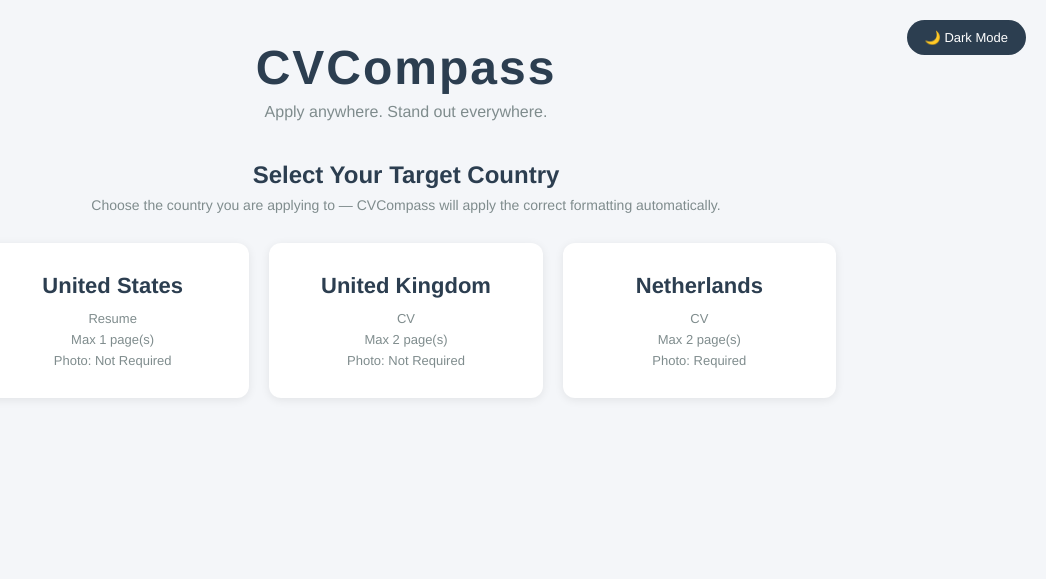
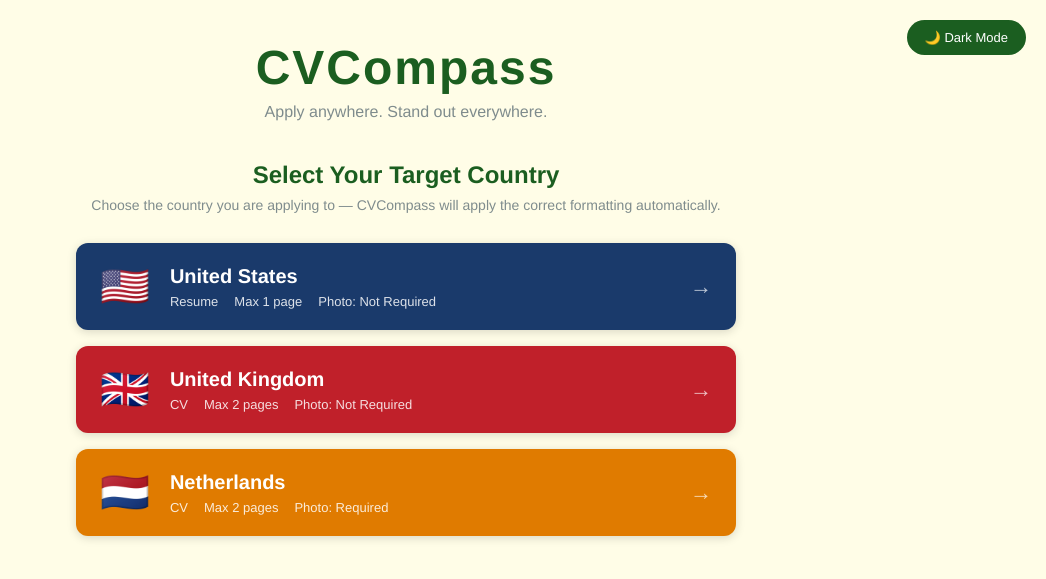
Before and after one commit to Vyshna-Work/CVCompass, a Flask app: page / in a window 1280 px wide. Shown: the top 579 px of the page, without its empty margins (234-1280 px from the left). Run offline with Flask 3, Linux system fonts and the light colour scheme.

Commit message:
Enhance CV generation with custom styling options and improve layout for country selection

```diff
--- a/app.py
+++ b/app.py
@@ -7,6 +7,7 @@
 from flask import Flask, render_template, request, send_file, redirect, url_for
 import os
 
+# Importing our custom classes
 from models.country import USA, UK, NETHERLANDS
 from models.user import User
 from models.cv import CV
@@ -16,6 +17,7 @@ from models.pdf_generator import PDFGenerator
 # App Setup
 # ============================================
 
+# Creating the Flask app
 app = Flask(__name__)
 
 # Folder where generated PDFs will be saved
@@ -23,6 +25,7 @@ OUTPUT_FOLDER = "output"
 os.makedirs(OUTPUT_FOLDER, exist_ok=True)
 
 # Dictionary of all supported countries
+# Key is used in the URL, value is the Country object
 COUNTRIES = {
     "usa": USA,
     "uk": UK,
@@ -33,44 +36,56 @@ COUNTRIES = {
 # Routes
 # ============================================
 
-# Home page
+# Home page — shows the country selection
 @app.route("/")
 def index():
     """
-    Renders the home page with country selection.
+    Renders the home page.
+    Passes the list of countries to the template.
     """
     return render_template("index.html", countries=COUNTRIES)
 
 
-# CV Form page
+# CV Form page — shows the form for the selected country
 @app.route("/cv-form/<country_code>")
 def cv_form(country_code):
     """
-    Renders the CV form for the selected country.
+    Renders the CV form page for the selected country.
+    country_code comes from the URL e.g. /cv-form/usa
     """
+
+    # Check if the country code is valid
     if country_code not in COUNTRIES:
         return redirect(url_for("index"))
 
+    # Get the country object
     country = COUNTRIES[country_code]
+
+    # Pass the country and its rules to the form template
     return render_template("cv_form.html", country=country, country_code=country_code)
 
 
-# Generate CV
+# Generate CV — handles the form submission
 @app.route("/generate-cv/<country_code>", methods=["POST"])
 def generate_cv(country_code):
     """
-    Handles form submission, builds the CV and generates the PDF.
+    Handles the CV form submission.
+    Creates a User object from the form data,
+    builds the CV and generates the PDF.
     """
+
+    # Check if the country code is valid
     if country_code not in COUNTRIES:
         return redirect(url_for("index"))
 
+    # Get the country object
     country = COUNTRIES[country_code]
 
-    # Get sidebar colour chosen by user
-    sidebar_colour = request.form.get("sidebar_colour", "#2C3E50")
-    font_style = request.form.get("font_style", "Helvetica")
+    # Get customisation choices from the form
+    sidebar_colour = request.form.get("sidebar_colour", "#2C3E50")   # Sidebar colour chosen by user
+    font_style = request.form.get("font_style", "Helvetica")          # Font style chosen by user
 
-    # Create User object from form data
+    # Get form data and create a User object
     user = User(
         first_name=request.form.get("first_name", ""),
         last_name=request.form.get("last_name", ""),
@@ -80,21 +95,21 @@ def generate_cv(country_code):
         nationality=request.form.get("nationality", ""),
         dob=request.form.get("dob", ""),
         summary=request.form.get("summary", ""),
-        education=request.form.get("education", "").split("\n"),
-        experience=request.form.get("experience", "").split("\n"),
-        skills=request.form.get("skills", "").split(","),
-        languages=request.form.get("languages", "").split(",")
+        education=request.form.get("education", "").split("\n"),      # Split each line into a list
+        experience=request.form.get("experience", "").split("\n"),    # Split each line into a list
+        skills=request.form.get("skills", "").split(","),             # Split by comma into a list
+        languages=request.form.get("languages", "").split(",")        # Split by comma into a list
     )
 
-    # Create CV object
+    # Create the CV object combining user and country
     cv = CV(user, country)
 
-    # Generate PDF with chosen sidebar colour
+    # Generate the PDF with chosen customisation options
     pdf_path = os.path.join(OUTPUT_FOLDER, f"{country_code}_cv.pdf")
     pdf_generator = PDFGenerator(cv, pdf_path, sidebar_colour, font_style)
     pdf_generator.generate()
 
-    # Send PDF to user for download
+    # Send the PDF file to the user for download
     return send_file(pdf_path, as_attachment=True, download_name=f"CVCompass_{country.name}_CV.pdf")
 
 
@@ -103,4 +118,5 @@ def generate_cv(country_code):
 # ============================================
 
 if __name__ == "__main__":
+    # debug=True means the app reloads automatically when you make changes
     app.run(debug=True)
--- a/static/css/style.css
+++ b/static/css/style.css
@@ -11,13 +11,13 @@
 
 body {
     font-family: 'Helvetica Neue', Arial, sans-serif;
-    background-color: #F4F6F9;
+    background-color: #FFFDE7;
     color: #2C3E50;
 }
 
 /* Main container */
 .container {
-    max-width: 900px;
+    max-width: 700px;
     margin: 0 auto;
     padding: 40px 20px;
 }
@@ -30,7 +30,7 @@ body {
 
 .header h1 {
     font-size: 48px;
-    color: #2C3E50;
+    color: #1B5E20;
     letter-spacing: 2px;
 }
 
@@ -49,6 +49,7 @@ body {
 .section h2 {
     font-size: 24px;
     margin-bottom: 8px;
+    color: #1B5E20;
 }
 
 .section p {
@@ -56,50 +57,74 @@ body {
     font-size: 14px;
 }
 
-/* Country cards grid */
-.countries-grid {
-    display: grid;
-    grid-template-columns: repeat(auto-fit, minmax(250px, 1fr));
-    gap: 20px;
+/* Countries list — stacked vertically */
+.countries-list {
+    display: flex;
+    flex-direction: column;
+    gap: 16px;
     margin-top: 20px;
 }
 
 /* Individual country card */
 .country-card {
-    background: white;
+    display: flex;
+    align-items: center;
+    gap: 20px;
     border-radius: 12px;
-    padding: 30px;
+    padding: 20px 24px;
     text-decoration: none;
-    color: #2C3E50;
-    box-shadow: 0 2px 10px rgba(0,0,0,0.08);
+    color: white;
+    box-shadow: 0 2px 10px rgba(0,0,0,0.15);
     transition: transform 0.2s, box-shadow 0.2s;
-    text-align: center;
 }
 
 .country-card:hover {
-    transform: translateY(-4px);
-    box-shadow: 0 6px 20px rgba(0,0,0,0.12);
+    transform: translateX(6px);
+    box-shadow: 0 6px 20px rgba(0,0,0,0.2);
+}
+
+/* Country specific colours */
+.country-usa { background-color: #1A3A6B; }
+.country-uk  { background-color: #C0202A; }
+.country-nl  { background-color: #E07B00; }
+
+/* Flag emoji */
+.country-flag {
+    font-size: 40px;
+}
+
+/* Country info */
+.country-info {
+    flex: 1;
 }
 
 .country-name {
-    font-size: 22px;
+    font-size: 20px;
     font-weight: bold;
-    margin-bottom: 12px;
+    margin-bottom: 6px;
 }
 
 .country-details {
     display: flex;
-    flex-direction: column;
-    gap: 6px;
+    gap: 16px;
     font-size: 13px;
-    color: #7F8C8D;
+    opacity: 0.85;
 }
 
-
+/* Arrow */
+.country-arrow {
+    font-size: 22px;
+    opacity: 0.7;
+}
 
 /* ============================================
    CV Form Page Styles
    ============================================ */
+
+/* Form page background */
+body.form-page {
+    background-color: #FFFDE7;
+}
 
 /* Back link */
 .back-link {
@@ -117,7 +142,7 @@ body {
 /* Country rules box */
 .rules-box {
     background: #EBF5FB;
-    border-left: 4px solid #2C3E50;
+    border-left: 4px solid #1B5E20;
     border-radius: 8px;
     padding: 20px 24px;
     margin-bottom: 30px;
@@ -125,7 +150,7 @@ body {
 
 .rules-box h3 {
     margin-bottom: 12px;
-    color: #2C3E50;
+    color: #1B5E20;
 }
 
 .rules-box ul {
@@ -152,7 +177,7 @@ body {
 .form-section h2 {
     font-size: 18px;
     margin-bottom: 20px;
-    color: #2C3E50;
+    color: #1B5E20;
     border-bottom: 2px solid #F4F6F9;
     padding-bottom: 10px;
 }
@@ -191,14 +216,14 @@ body {
 .form-group input:focus,
 .form-group textarea:focus {
     outline: none;
-    border-color: #2C3E50;
+    border-color: #1B5E20;
 }
 
 /* Required tag */
 .required-tag {
     font-size: 11px;
     color: white;
-    background: #2C3E50;
+    background: #1B5E20;
     padding: 2px 8px;
     border-radius: 20px;
     margin-left: 8px;
@@ -220,7 +245,7 @@ body {
 }
 
 .form-submit button {
-    background: #2C3E50;
+    background: #1B5E20;
     color: white;
     border: none;
     padding: 16px 40px;
@@ -231,9 +256,8 @@ body {
 }
 
 .form-submit button:hover {
-    background: #1A252F;
+    background: #145218;
 }
-
 
 /* ============================================
    Colour Picker Styles
@@ -270,97 +294,9 @@ body {
 }
 
 .colour-option input[type="radio"]:checked + .colour-swatch {
-    border: 3px solid #2C3E50;
+    border: 3px solid #1B5E20;
     transform: scale(1.15);
 }
-
-/* ============================================
-   Dark Mode Styles
-   ============================================ */
-
-body.dark-mode {
-    background-color: #1A1A2E;
-    color: #E0E0E0;
-}
-
-body.dark-mode .country-card {
-    background: #16213E;
-    color: #E0E0E0;
-    box-shadow: 0 2px 10px rgba(0,0,0,0.3);
-}
-
-body.dark-mode .country-name {
-    color: #E0E0E0;
-}
-
-body.dark-mode .country-details {
-    color: #A0A0A0;
-}
-
-body.dark-mode .form-section {
-    background: #16213E;
-    box-shadow: 0 2px 10px rgba(0,0,0,0.3);
-}
-
-body.dark-mode .form-section h2 {
-    color: #E0E0E0;
-    border-bottom: 2px solid #1A1A2E;
-}
-
-body.dark-mode .form-group label {
-    color: #E0E0E0;
-}
-
-body.dark-mode .form-group input,
-body.dark-mode .form-group textarea {
-    background: #0F3460;
-    border: 1px solid #444;
-    color: #E0E0E0;
-}
-
-body.dark-mode .rules-box {
-    background: #16213E;
-    border-left: 4px solid #E0E0E0;
-}
-
-body.dark-mode .rules-box h3 {
-    color: #E0E0E0;
-}
-
-body.dark-mode .rules-box ul li {
-    color: #A0A0A0;
-}
-
-body.dark-mode .header h1 {
-    color: #E0E0E0;
-}
-
-/* Dark mode toggle button */
-.dark-mode-toggle {
-    position: fixed;
-    top: 20px;
-    right: 20px;
-    background: #2C3E50;
-    color: white;
-    border: none;
-    padding: 10px 18px;
-    border-radius: 20px;
-    cursor: pointer;
-    font-size: 13px;
-    font-family: inherit;
-    z-index: 999;
-    transition: background 0.2s;
-}
-
-.dark-mode-toggle:hover {
-    background: #1A252F;
-}
-
-body.dark-mode .dark-mode-toggle {
-    background: #E0E0E0;
-    color: #1A1A2E;
-}
-
 
 /* Font swatch */
 .font-swatch {
@@ -379,6 +315,91 @@ body.dark-mode .dark-mode-toggle {
 }
 
 .colour-option input[type="radio"]:checked + .font-swatch {
-    border: 3px solid #2C3E50;
+    border: 3px solid #1B5E20;
     transform: scale(1.15);
 }
+
+/* ============================================
+   Dark Mode Styles
+   ============================================ */
+
+body.dark-mode {
+    background-color: #1A1A2E;
+    color: #E0E0E0;
+}
+
+body.dark-mode .header h1 {
+    color: #81C784;
+}
+
+body.dark-mode .section h2 {
+    color: #81C784;
+}
+
+body.dark-mode .country-card {
+    opacity: 0.9;
+}
+
+body.dark-mode .form-section {
+    background: #16213E;
+    box-shadow: 0 2px 10px rgba(0,0,0,0.3);
+}
+
+body.dark-mode .form-section h2 {
+    color: #81C784;
+    border-bottom: 2px solid #1A1A2E;
+}
+
+body.dark-mode .form-group label {
+    color: #E0E0E0;
+}
+
+body.dark-mode .form-group input,
+body.dark-mode .form-group textarea {
+    background: #0F3460;
+    border: 1px solid #444;
+    color: #E0E0E0;
+}
+
+body.dark-mode .rules-box {
+    background: #16213E;
+    border-left: 4px solid #81C784;
+}
+
+body.dark-mode .rules-box h3 {
+    color: #81C784;
+}
+
+body.dark-mode .rules-box ul li {
+    color: #A0A0A0;
+}
+
+body.dark-mode .colour-option {
+    color: #A0A0A0;
+}
+
+/* Dark mode toggle button */
+.dark-mode-toggle {
+    position: fixed;
+    top: 20px;
+    right: 20px;
+    background: #1B5E20;
+    color: white;
+    border: none;
+    padding: 10px 18px;
+    border-radius: 20px;
+    cursor: pointer;
+    font-size: 13px;
+    font-family: inherit;
+    z-index: 999;
+    transition: background 0.2s;
+}
+
+.dark-mode-toggle:hover {
+    background: #145218;
+}
+
+body.dark-mode .dark-mode-toggle {
+    background: #81C784;
+    color: #1A1A2E;
+}
--- a/templates/index.html
+++ b/templates/index.html
@@ -26,19 +26,47 @@
             <p>Choose the country you are applying to — CVCompass will apply the correct formatting automatically.</p>
         </div>
 
-        <!-- Country cards -->
-        <div class="countries-grid">
+        <!-- Country cards — stacked vertically -->
+        <div class="countries-list">
 
-            {% for code, country in countries.items() %}
-            <a href="{{ url_for('cv_form', country_code=code) }}" class="country-card">
-                <div class="country-name">{{ country.name }}</div>
+            <a href="{{ url_for('cv_form', country_code='usa') }}" class="country-card country-usa">
+                <div class="country-flag">🇺🇸</div>
+                <div class="country-info">
+                    <div class="country-name">United States</div>
                     <div class="country-details">
-                    <span>{{ country.cv_name }}</span>
-                    <span>Max {{ country.max_pages }} page(s)</span>
-                    <span>Photo: {{ "Required" if country.photo_required else "Not Required" }}</span>
+                        <span>Resume</span>
+                        <span>Max 1 page</span>
+                        <span>Photo: Not Required</span>
                     </div>
+                </div>
+                <div class="country-arrow">→</div>
             </a>
-            {% endfor %}
+
+            <a href="{{ url_for('cv_form', country_code='uk') }}" class="country-card country-uk">
+                <div class="country-flag">🇬🇧</div>
+                <div class="country-info">
+                    <div class="country-name">United Kingdom</div>
+                    <div class="country-details">
+                        <span>CV</span>
+                        <span>Max 2 pages</span>
+                        <span>Photo: Not Required</span>
+                    </div>
+                </div>
+                <div class="country-arrow">→</div>
+            </a>
+
+            <a href="{{ url_for('cv_form', country_code='netherlands') }}" class="country-card country-nl">
+                <div class="country-flag">🇳🇱</div>
+                <div class="country-info">
+                    <div class="country-name">Netherlands</div>
+                    <div class="country-details">
+                        <span>CV</span>
+                        <span>Max 2 pages</span>
+                        <span>Photo: Required</span>
+                    </div>
+                </div>
+                <div class="country-arrow">→</div>
+            </a>
 
         </div>
 
@@ -65,6 +93,5 @@
         }
     </script>
 
-
 </body>
 </html>
```
Also changed, not shown: models/pdf_generator.py (+38 -30 lines), templates/cv_form.html (+6 -3 lines), 2 other files. Lines whose indentation alone changed are shown as unchanged.
